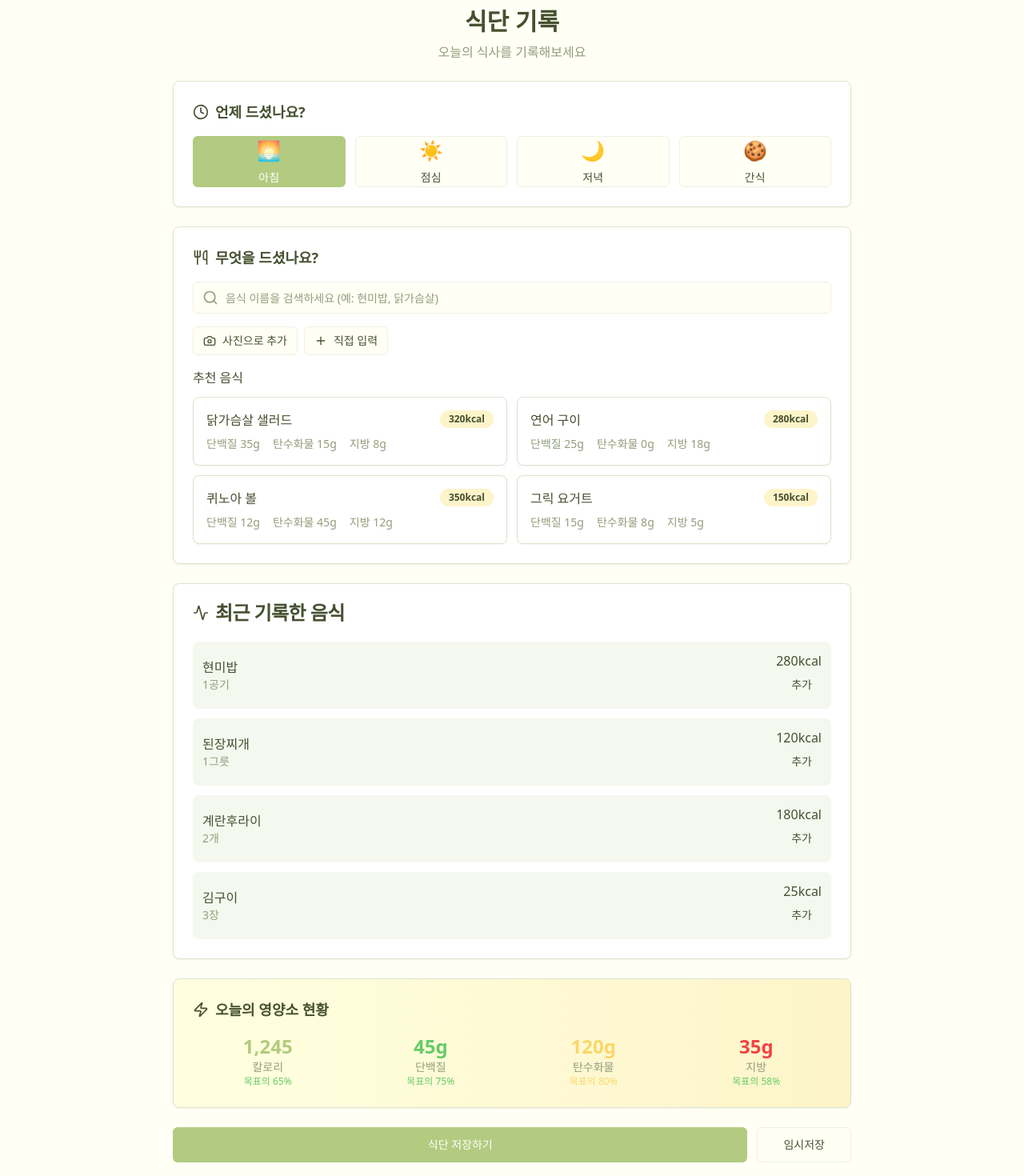
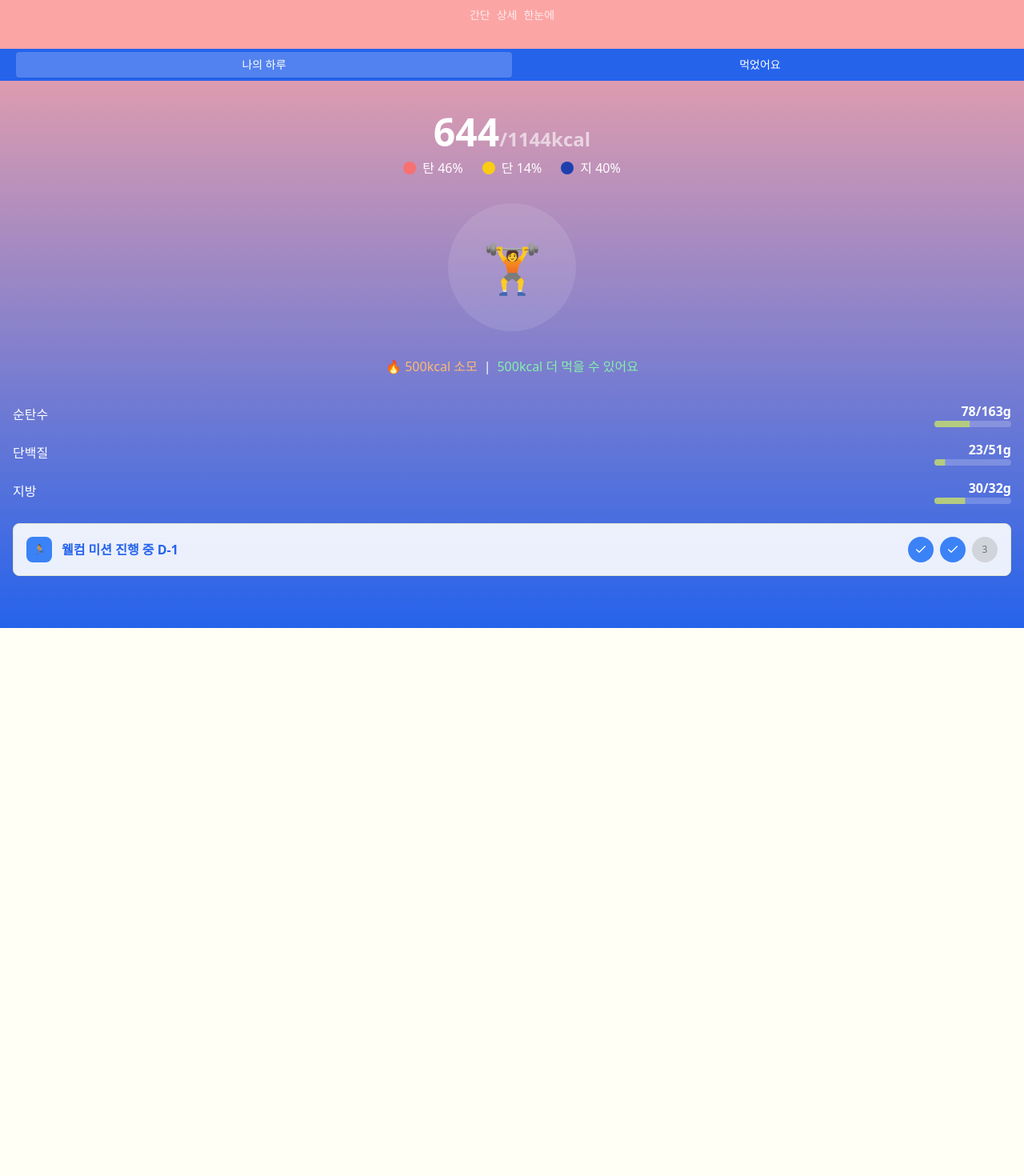
Before and after one commit to Nyam-Crew/client, a React (Vite) app: page /meal in a window 1280 px wide. Shown: the part 80-1550 px from the top of the page at 80% size. After the commit the page ends 865 px from the top, so only its background shows below. Built offline with nearby package versions, Linux system fonts and the light colour scheme.

Commit message:
Update MealRecord page
Update the MealRecord page to match the provided image, including UI elements and layout.

```diff
--- a/src/pages/MealRecord.tsx
+++ b/src/pages/MealRecord.tsx
@@ -1,201 +1,214 @@
 import { useState } from 'react';
 import { Button } from '@/components/ui/button';
-import { Card, CardContent, CardHeader, CardTitle } from '@/components/ui/card';
-import { Input } from '@/components/ui/input';
-import { Badge } from '@/components/ui/badge';
+import { Card, CardContent } from '@/components/ui/card';
+import { Progress } from '@/components/ui/progress';
 import { Tabs, TabsContent, TabsList, TabsTrigger } from '@/components/ui/tabs';
 import {
-  Camera,
-  Search,
   Plus,
-  Clock,
-  Utensils,
-  Zap,
-  Activity
+  Check,
+  Sun,
+  Mountain,
+  Moon,
+  Apple
 } from 'lucide-react';
 
 const MealRecord = () => {
-  const [selectedMeal, setSelectedMeal] = useState('breakfast');
+  const [activeTab, setActiveTab] = useState('myDay');
 
-  const mealTypes = [
-    { id: 'breakfast', label: '아침', icon: '🌅' },
-    { id: 'lunch', label: '점심', icon: '☀️' },
-    { id: 'dinner', label: '저녁', icon: '🌙' },
-    { id: 'snack', label: '간식', icon: '🍪' },
+  // 오늘의 영양소 데이터
+  const todayStats = {
+    calories: { current: 644, target: 1144 },
+    carbs: { percentage: 46, current: 78, target: 163 },
+    protein: { percentage: 14, current: 23, target: 51 },
+    fat: { percentage: 40, current: 30, target: 32 }
+  };
+
+  // 식사별 데이터
+  const meals = [
+    { id: 'breakfast', name: '아침', icon: Sun, status: 'completed', calories: null },
+    { id: 'lunch', name: '점심', icon: Mountain, status: 'completed', calories: 499 },
+    { id: 'dinner', name: '저녁', icon: Moon, status: 'empty', calories: null },
+    { id: 'snack', name: '간식', icon: Apple, status: 'completed', calories: 145 }
   ];
 
-  const recentMeals = [
-    { name: '현미밥', calories: 280, amount: '1공기' },
-    { name: '된장찌개', calories: 120, amount: '1그릇' },
-    { name: '계란후라이', calories: 180, amount: '2개' },
-    { name: '김구이', calories: 25, amount: '3장' },
-  ];
-
-  const recommendedFoods = [
-    { name: '닭가슴살 샐러드', calories: 320, protein: 35, carbs: 15, fat: 8 },
-    { name: '연어 구이', calories: 280, protein: 25, carbs: 0, fat: 18 },
-    { name: '퀴노아 볼', calories: 350, protein: 12, carbs: 45, fat: 12 },
-    { name: '그릭 요거트', calories: 150, protein: 15, carbs: 8, fat: 5 },
-  ];
+  const caloriePercentage = (todayStats.calories.current / todayStats.calories.target) * 100;
 
   return (
-    <div className="min-h-screen bg-background pb-20 md:pb-6">
-      <div className="max-w-4xl mx-auto p-6 space-y-6">
-        {/* 헤더 */}
+    <div className="min-h-screen bg-gradient-to-b from-red-300 to-blue-600">
+      {/* 헤더 */}
+      <div className="bg-red-300 px-4 py-6">
         <div className="text-center">
-          <h1 className="text-3xl font-bold text-foreground mb-2">식단 기록</h1>
-          <p className="text-muted-foreground">오늘의 식사를 기록해보세요</p>
+          <div className="flex items-center justify-center gap-2 mb-2">
+            <span className="text-sm text-white/80">간단</span>
+            <span className="text-sm text-white/80">상세</span>
+            <span className="text-sm text-white/80">한눈에</span>
+          </div>
+        </div>
+      </div>
+
+      {/* 탭 */}
+      <Tabs value={activeTab} onValueChange={setActiveTab} className="w-full">
+        <div className="bg-blue-600 px-4">
+          <TabsList className="w-full bg-transparent border-none">
+            <TabsTrigger
+              value="myDay"
+              className="flex-1 text-white bg-transparent data-[state=active]:bg-white/20 data-[state=active]:text-white"
+            >
+              나의 하루
+            </TabsTrigger>
+            <TabsTrigger
+              value="whatIAte"
+              className="flex-1 text-white bg-transparent data-[state=active]:bg-white/20 data-[state=active]:text-white"
+            >
+              먹었어요
+            </TabsTrigger>
+          </TabsList>
         </div>
 
-        {/* 식사 시간 선택 */}
-        <Card>
-          <CardContent className="p-6">
-            <h2 className="text-lg font-semibold mb-4 flex items-center gap-2">
-              <Clock size={20} />
-              언제 드셨나요?
-            </h2>
-            <div className="grid grid-cols-2 md:grid-cols-4 gap-3">
-              {mealTypes.map((meal) => (
-                <Button
-                  key={meal.id}
-                  variant={selectedMeal === meal.id ? "default" : "outline"}
-                  className="h-16 flex-col gap-2"
-                  onClick={() => setSelectedMeal(meal.id)}
-                >
-                  <span className="text-2xl">{meal.icon}</span>
-                  <span>{meal.label}</span>
-                </Button>
-              ))}
+        {/* 나의 하루 탭 */}
+        <TabsContent value="myDay" className="px-4 pt-8 space-y-6">
+          {/* 칼로리 메인 표시 */}
+          <div className="text-center text-white">
+            <div className="text-5xl font-bold mb-2">
+              {todayStats.calories.current}
+              <span className="text-2xl text-white/60">/{todayStats.calories.target}kcal</span>
             </div>
-          </CardContent>
-        </Card>
 
-        {/* 음식 검색 및 추가 */}
-        <Card>
-          <CardContent className="p-6">
-            <h2 className="text-lg font-semibold mb-4 flex items-center gap-2">
-              <Utensils size={20} />
-              무엇을 드셨나요?
-            </h2>
+            {/* 매크로 영양소 퍼센트 */}
+            <div className="flex justify-center gap-6 mb-8">
+              <div className="flex items-center gap-2">
+                <div className="w-4 h-4 bg-red-400 rounded-full"></div>
+                <span className="text-white">탄 {todayStats.carbs.percentage}%</span>
+              </div>
+              <div className="flex items-center gap-2">
+                <div className="w-4 h-4 bg-yellow-400 rounded-full"></div>
+                <span className="text-white">단 {todayStats.protein.percentage}%</span>
+              </div>
+              <div className="flex items-center gap-2">
+                <div className="w-4 h-4 bg-blue-800 rounded-full"></div>
+                <span className="text-white">지 {todayStats.fat.percentage}%</span>
+              </div>
+            </div>
 
+            {/* 캐릭터 이미지 자리 */}
+            <div className="w-40 h-40 mx-auto mb-8 bg-white/10 rounded-full flex items-center justify-center">
+              <div className="text-6xl">🏋️</div>
+            </div>
+
+            {/* 칼로리 남은량 표시 */}
+            <div className="text-center mb-8">
+              <span className="text-orange-300">🔥 {todayStats.calories.target - todayStats.calories.current}kcal 소모</span>
+              <span className="text-white mx-2">|</span>
+              <span className="text-green-300">{todayStats.calories.target - todayStats.calories.current}kcal 더 먹을 수 있어요</span>
+            </div>
+
+            {/* 상세 영양소 */}
             <div className="space-y-4">
-              {/* 검색바 */}
-              <div className="relative">
-                <Search className="absolute left-3 top-1/2 transform -translate-y-1/2 text-muted-foreground" size={20} />
-                <Input
-                  placeholder="음식 이름을 검색하세요 (예: 현미밥, 닭가슴살)"
-                  className="pl-10"
-                />
+              <div className="flex justify-between items-center">
+                <span className="text-white">순탄수</span>
+                <div className="text-right">
+                  <div className="text-white font-bold">{todayStats.carbs.current}/{todayStats.carbs.target}g</div>
+                  <Progress value={todayStats.carbs.percentage} className="w-24 h-2 bg-white/20" />
+                </div>
               </div>
 
-              {/* 빠른 추가 버튼들 */}
-              <div className="flex gap-2 flex-wrap">
-                <Button variant="outline" size="sm" className="gap-2">
-                  <Camera size={16} />
-                  사진으로 추가
-                </Button>
-                <Button variant="outline" size="sm" className="gap-2">
-                  <Plus size={16} />
-                  직접 입력
-                </Button>
+              <div className="flex justify-between items-center">
+                <span className="text-white">단백질</span>
+                <div className="text-right">
+                  <div className="text-white font-bold">{todayStats.protein.current}/{todayStats.protein.target}g</div>
+                  <Progress value={todayStats.protein.percentage} className="w-24 h-2 bg-white/20" />
+                </div>
               </div>
 
-              {/* 추천 음식 */}
-              <div>
-                <h3 className="font-medium mb-3">추천 음식</h3>
-                <div className="grid md:grid-cols-2 gap-3">
-                  {recommendedFoods.map((food, index) => (
-                    <Card key={index} className="cursor-pointer hover:bg-accent/50 transition-colors">
-                      <CardContent className="p-4">
-                        <div className="flex justify-between items-start mb-2">
-                          <h4 className="font-medium">{food.name}</h4>
-                          <Badge variant="secondary">{food.calories}kcal</Badge>
-                        </div>
-                        <div className="flex gap-4 text-sm text-muted-foreground">
-                          <span>단백질 {food.protein}g</span>
-                          <span>탄수화물 {food.carbs}g</span>
-                          <span>지방 {food.fat}g</span>
-                        </div>
-                      </CardContent>
-                    </Card>
-                  ))}
+              <div className="flex justify-between items-center">
+                <span className="text-white">지방</span>
+                <div className="text-right">
+                  <div className="text-white font-bold">{todayStats.fat.current}/{todayStats.fat.target}g</div>
+                  <Progress value={todayStats.fat.percentage} className="w-24 h-2 bg-white/20" />
                 </div>
               </div>
             </div>
-          </CardContent>
-        </Card>
+          </div>
 
-        {/* 최근 기록 */}
-        <Card>
-          <CardHeader>
-            <CardTitle className="flex items-center gap-2">
-              <Activity size={20} />
-              최근 기록한 음식
-            </CardTitle>
-          </CardHeader>
-          <CardContent>
-            <div className="space-y-3">
-              {recentMeals.map((meal, index) => (
-                <div key={index} className="flex items-center justify-between p-3 bg-accent/30 rounded-lg hover:bg-accent/50 cursor-pointer transition-colors">
-                  <div>
-                    <p className="font-medium">{meal.name}</p>
-                    <p className="text-sm text-muted-foreground">{meal.amount}</p>
-                  </div>
-                  <div className="text-right">
-                    <p className="font-medium">{meal.calories}kcal</p>
-                    <Button variant="ghost" size="sm">
-                      추가
-                    </Button>
-                  </div>
+          {/* 하단 배너 */}
+          <Card className="bg-white/90 backdrop-blur">
+            <CardContent className="p-4 flex items-center justify-between">
+              <div className="flex items-center gap-3">
+                <div className="w-8 h-8 bg-blue-500 rounded-lg flex items-center justify-center">
+                  <span className="text-white text-xs">🏃</span>
                 </div>
-              ))}
-            </div>
-          </CardContent>
-        </Card>
+                <div>
+                  <div className="font-semibold text-blue-600">웰컴 미션 진행 중 D-1</div>
+                </div>
+              </div>
+              <div className="flex gap-2">
+                <div className="w-8 h-8 bg-blue-500 rounded-full flex items-center justify-center">
+                  <Check size={16} className="text-white" />
+                </div>
+                <div className="w-8 h-8 bg-blue-500 rounded-full flex items-center justify-center">
+                  <Check size={16} className="text-white" />
+                </div>
+                <div className="w-8 h-8 bg-gray-300 rounded-full flex items-center justify-center">
+                  <span className="text-gray-500 text-xs">3</span>
+                </div>
+              </div>
+            </CardContent>
+          </Card>
+        </TabsContent>
 
-        {/* 오늘의 영양소 요약 */}
-        <Card className="bg-gradient-to-r from-brand-light to-brand-cream">
-          <CardContent className="p-6">
-            <h2 className="text-lg font-semibold mb-4 flex items-center gap-2">
-              <Zap size={20} />
-              오늘의 영양소 현황
-            </h2>
+        {/* 먹었어요 탭 */}
+        <TabsContent value="whatIAte" className="px-4 pt-8 space-y-4">
+          <div className="text-white text-right mb-6">
+            <span className="text-sm">식단 물 섭취 영양제</span>
+          </div>
 
-            <div className="grid grid-cols-2 md:grid-cols-4 gap-4">
-              <div className="text-center">
-                <p className="text-2xl font-bold text-primary">1,245</p>
-                <p className="text-sm text-muted-foreground">칼로리</p>
-                <p className="text-xs text-success">목표의 65%</p>
-              </div>
-              <div className="text-center">
-                <p className="text-2xl font-bold text-success">45g</p>
-                <p className="text-sm text-muted-foreground">단백질</p>
-                <p className="text-xs text-success">목표의 75%</p>
-              </div>
-              <div className="text-center">
-                <p className="text-2xl font-bold text-warning">120g</p>
-                <p className="text-sm text-muted-foreground">탄수화물</p>
-                <p className="text-xs text-warning">목표의 80%</p>
-              </div>
-              <div className="text-center">
-                <p className="text-2xl font-bold text-destructive">35g</p>
-                <p className="text-sm text-muted-foreground">지방</p>
-                <p className="text-xs text-success">목표의 58%</p>
-              </div>
-            </div>
-          </CardContent>
-        </Card>
+          {/* 식사별 카드 */}
+          <div className="grid grid-cols-2 gap-4">
+            {meals.map((meal) => {
+              const IconComponent = meal.icon;
 
-        {/* 저장 버튼 */}
-        <div className="flex gap-3">
-          <Button size="lg" className="flex-1">
-            식단 저장하기
-          </Button>
-          <Button variant="outline" size="lg">
-            임시저장
-          </Button>
-        </div>
-      </div>
+              return (
+                <Card key={meal.id} className="bg-blue-800/50 backdrop-blur border-none">
+                  <CardContent className="p-6 text-center">
+                    <div className="flex justify-between items-start mb-4">
+                      <div className="text-yellow-400">
+                        <IconComponent size={24} />
+                      </div>
+                      {meal.status === 'completed' ? (
+                        <div className="w-6 h-6 bg-white rounded-full flex items-center justify-center">
+                          <Check size={16} className="text-blue-600" />
+                        </div>
+                      ) : (
+                        <Plus size={24} className="text-white" />
+                      )}
+                    </div>
+
+                    <div className="text-white mb-2 font-medium">{meal.name}</div>
+
+                    {meal.status === 'completed' && meal.calories ? (
+                      <div className="text-white font-bold">{meal.calories}kcal</div>
+                    ) : meal.status === 'completed' ? (
+                      <div className="text-sm text-white">✓ 단식했어요</div>
+                    ) : (
+                      <div className="text-sm text-white/60">✓ 단식했어요</div>
+                    )}
+                  </CardContent>
+                </Card>
+              );
+            })}
+          </div>
+
+          {/* 하단 버튼들 */}
+          <div className="flex gap-3 pt-8">
+            <Button className="flex-1 bg-red-500 hover:bg-red-600 text-white border-none">
+              🍎 기록 보상
+            </Button>
+            <Button variant="outline" className="flex-1 bg-green-500 hover:bg-green-600 text-white border-none">
+              🏔️ 식단 앨범
+            </Button>
+          </div>
+        </TabsContent>
+      </Tabs>
     </div>
   );
 };
```
